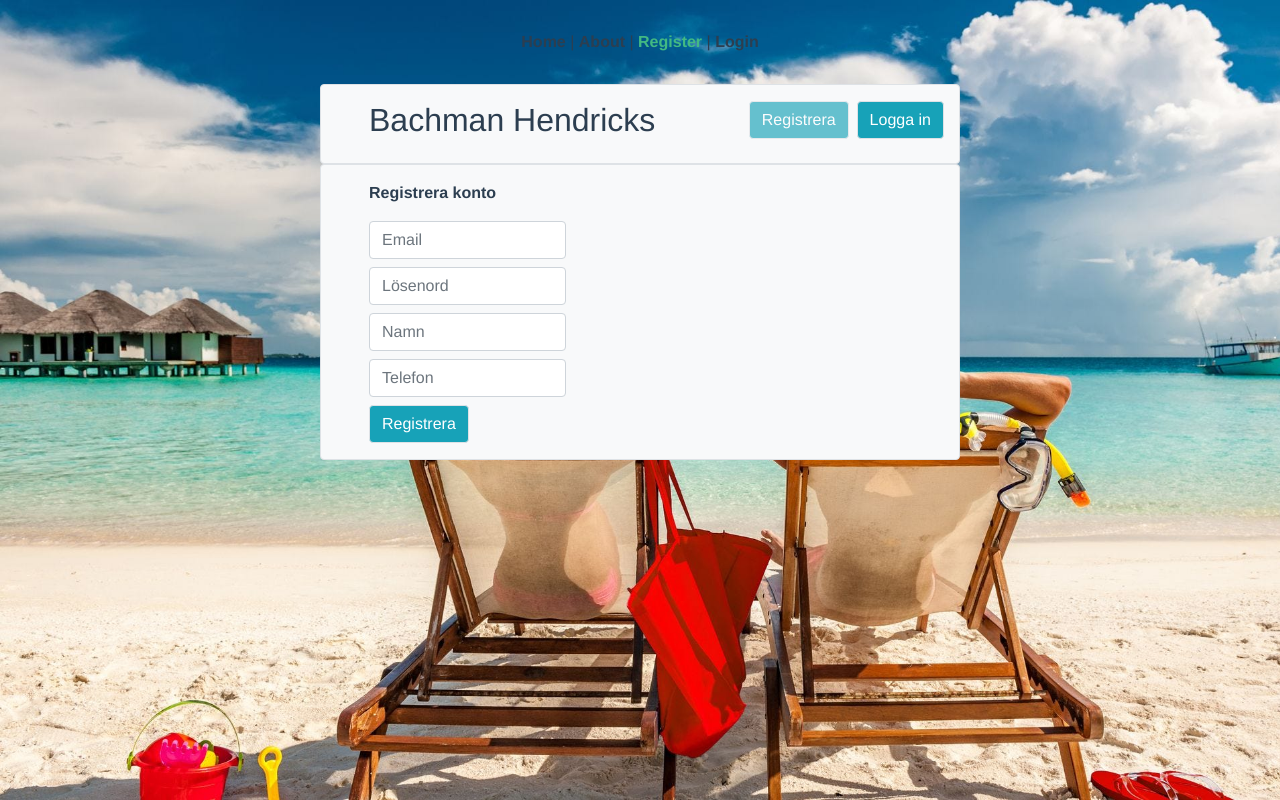
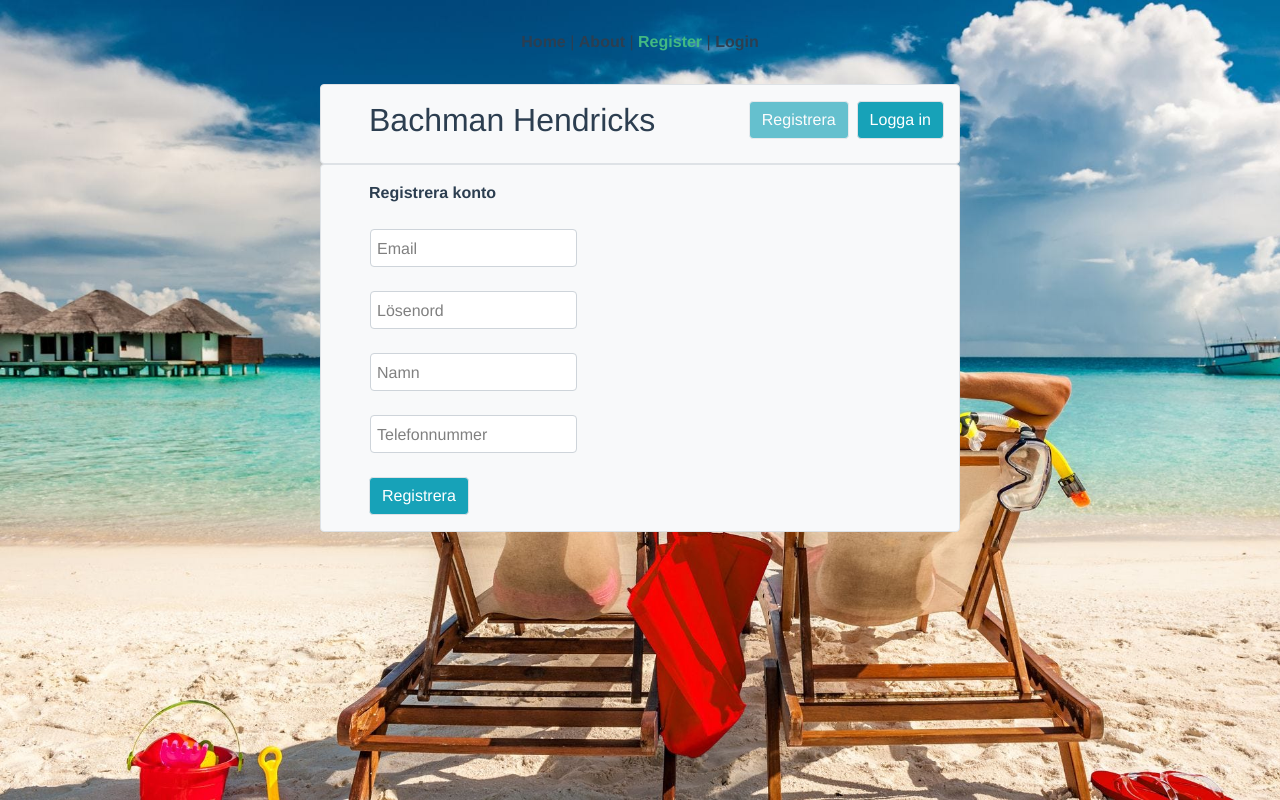
Before and after one commit to Dafali9012/Holidaymaker, a Vue app in the folder js-frontend/: page /register in a window 1280 px wide. Built offline with nearby package versions, Linux system fonts and the light colour scheme.

Commit message:
animations for reg and login

```diff
--- a/js-frontend/src/views/Login.vue
+++ b/js-frontend/src/views/Login.vue
@@ -12,12 +12,12 @@
     <form class="col-6 border rounded py-3 pl-5 text-left bg-light p-0 rounded">
       <p class="font-weight-bold">Logga in</p>
       <div class="row d-flex mt-4">
-      <input type="text" class="form-control col-4 pl-0 ml-3" placeholder=" " required />
-      <label for="username" class="col-9 usernamelabel mt-2 ml-2">Username</label>
+      <input type="text" name="username" class="form-control col-4 pl-0 ml-3" placeholder=" " required />
+      <label for="username" class="col-9 formlabel mt-2 ml-2">Username</label>
       </div>
       <div class="row d-flex mt-4">
-      <input type="password" class="form-control col-4 ml-3" placeholder=" " required />
-      <label for="password" class="col-9 passwordlabel mt-2 ml-2">Password</label>
+      <input type="password" name="password" class="form-control col-4 ml-3" placeholder=" " required />
+      <label for="password" class="col-9 formlabel mt-2 ml-2">Password</label>
       </div>
       <button type="submit" class="btn btn-info border mt-4">Logga in</button>
     </form>
--- a/js-frontend/src/views/Register.vue
+++ b/js-frontend/src/views/Register.vue
@@ -11,11 +11,23 @@
     </div>
     <form @submit.prevent="completeRegistration()" class="col-6 border rounded py-3 pl-5 text-left bg-light p-0">
       <p class="font-weight-bold">Registrera konto</p>
-      <input v-model="email" type="text" class="form-control col-4 mb-2" placeholder="Email" required />
-      <input v-model="password" type="password" class="form-control col-4 mb-2" placeholder="Lösenord" required />
-      <input v-model="name" type="text" class="form-control col-4 mb-2" placeholder="Namn" />
-      <input v-model="phonenumber" type="text" class="form-control col-4 mb-2" placeholder="Telefon" />
-      <button type="submit" class="btn btn-info border">Registrera</button>
+      <div class="row d-flex mt-4">
+      <input v-model="email" name="email" type="text" class="form-control col-4 ml-3" placeholder=" " required />
+      <label for="email" class="col-9 mt-2 ml-2 formlabel">Email</label>
+      </div>
+      <div class="row d-flex mt-4">
+      <input v-model="password" name="password" type="password" class="form-control col-4 ml-3" placeholder=" " required />
+      <label for="password" class="col-9 mt-2 ml-2 formlabel">Lösenord</label>
+      </div>
+      <div class="row d-flex mt-4">
+      <input v-model="name" type="text" name="name" class="form-control col-4 ml-3" placeholder=" " />
+      <label for="name" class="col-9 mt-2 ml-2 formlabel">Namn</label>
+      </div>
+      <div class="row d-flex mt-4">
+      <input v-model="phonenumber" name="phone" type="text" class="form-control col-4 ml-3" placeholder=" " />
+      <label for="phone" class="col-9 mt-2 ml-2 formlabel">Telefonnummer</label>
+      </div>
+      <button type="submit" class="btn btn-info border mt-4">Registrera</button>
     </form>
   </div>
 </template>
--- a/js-frontend/style/style.css
+++ b/js-frontend/style/style.css
@@ -1,32 +1,17 @@
 #app {
     min-height: 100vh;
 }
-.usernamelabel, .passwordlabel {
+.formlabel {
     color: grey;
     position: absolute;
     pointer-events: none;
     transition: all 0.2s ease-in;
 }
-/*Label animations, to affect username and password but not checkmark*/
-.usernamelabel, .passwordlabel {
-    color: grey;
-    position: absolute;
-    pointer-events: none;
-    transition: all 0.2s ease-in;
-}
-input:focus + .usernamelabel {
+input:focus + .formlabel {
     transform: translateY(-30px);
     font-size: 10pt;
 }
-input:focus + .passwordlabel {
+input:not(:placeholder-shown) + .formlabel{
     transform: translateY(-30px);
     font-size: 10pt;
 }
-input:not(:placeholder-shown) + .usernamelabel{
-    transform: translateY(-30px);
-    font-size: 10pt;
-}
-input:not(:placeholder-shown) + .passwordlabel{
-    transform: translateY(-30px);
-    font-size: 10pt;
-}
```
